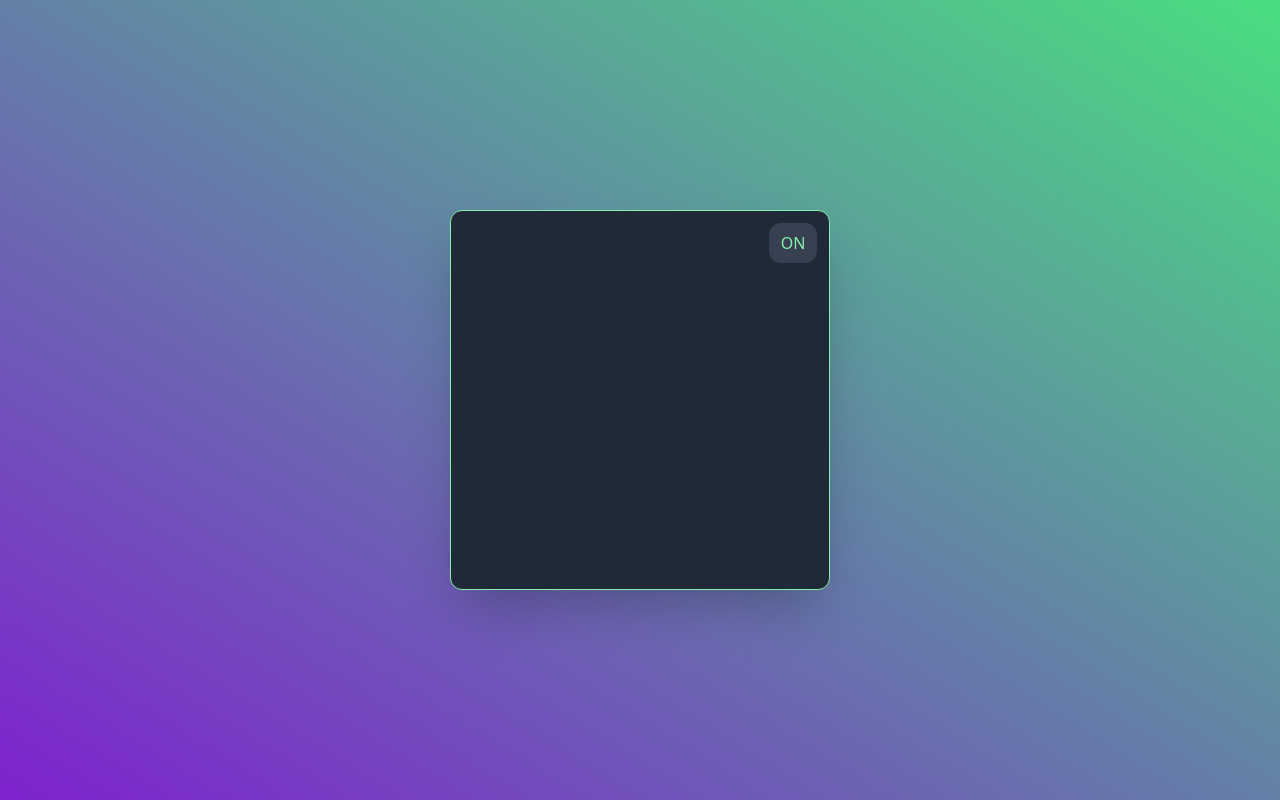
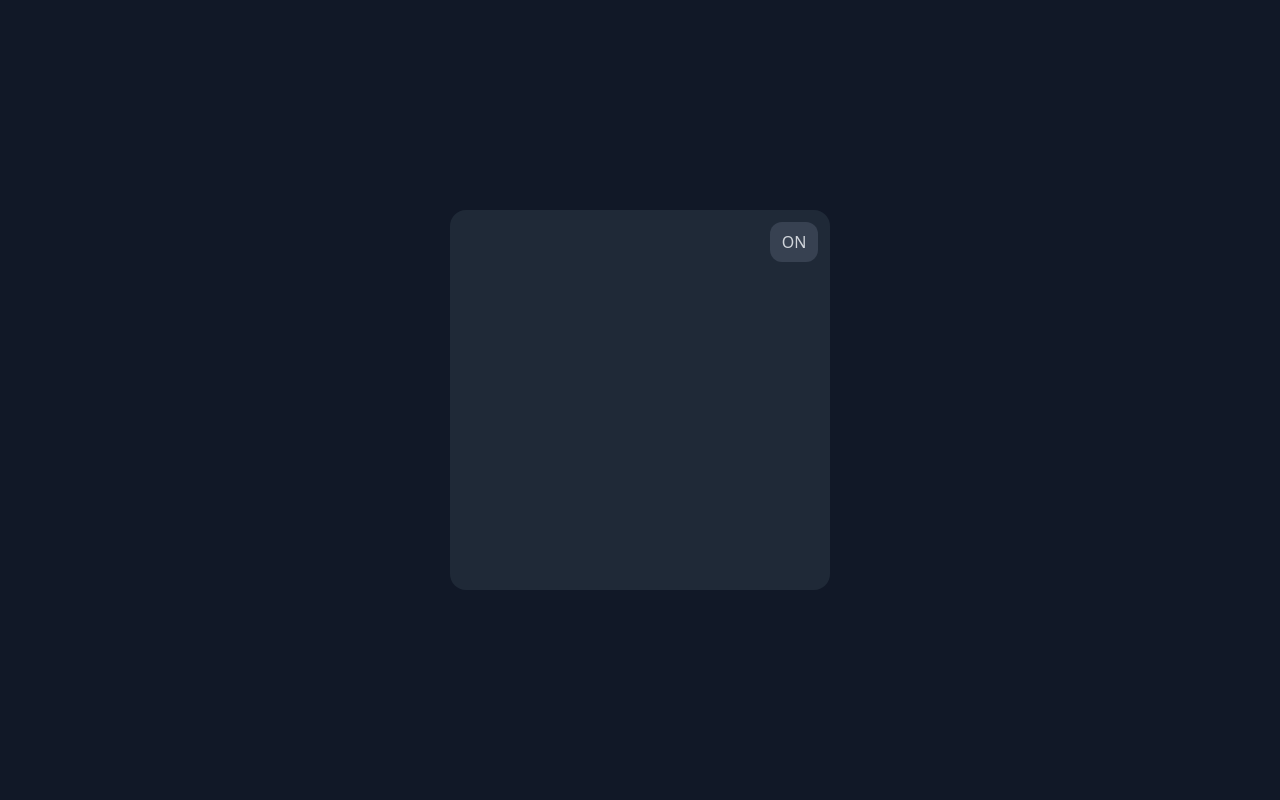
Before and after one commit to mrzenxxx/faceapp, a React (Vite) app: page / in a window 1280 px wide. Built offline with nearby package versions, Linux system fonts and the light colour scheme.

Commit message:
Update App.tsx

```diff
--- a/src/App.tsx
+++ b/src/App.tsx
@@ -11,8 +11,8 @@ function App() {
 
   return (
     <>
-      <main className='relative flex flex-col w-full h-screen text-green-300 bg-gray-900 justify-center items-center bg-gradient-to-tr from-purple-700 to-green-400'>
-        <section className={`relative w-[380px] min-h-[380px] max-h-[380px] my-auto border border-green-300 shadow-2xl rounded-xl flex jusify-center items-center bg-gray-800`}>
+      <main className='relative flex flex-col w-full h-screen text-gray-300 bg-gray-900 justify-center items-center'>
+        <section className={`relative w-[380px] min-h-[380px] max-h-[380px] my-auto rounded-2xl flex jusify-center items-center bg-gray-800`}>
           <button
             className="bg-gray-700 p-2 m-2 rounded-xl absolute z-10 min-w-[48px] uppercase right-1 top-1"
             onClick={toggleCamera}
@@ -22,12 +22,11 @@ function App() {
           {isWorking &&
             <>
               <Webcam
-                className="w-full h-full rounded-xl"
+                className="w-full h-full rounded-2xl"
                 videoConstraints={webCamConfig}
                 mirrored
               />
-              <h1 className='absolute text-lg top-[-3rem] text-purple-800 text-bold text-center mx-auto w-full uppercase animate-ping'>ты</h1>
-              <h1 className='absolute text-lg bottom-[-5rem] text-green-300 text-bold text-center mx-auto w-full uppercase animate-ping'>самый прекрасный <br/>человек</h1>
+              <h1 className='absolute text-xl bottom-5 text-gray-500 text-bold text-center mx-auto w-full uppercase animate-ping'>чушпан</h1>
             </>
           }
         </section>
```
